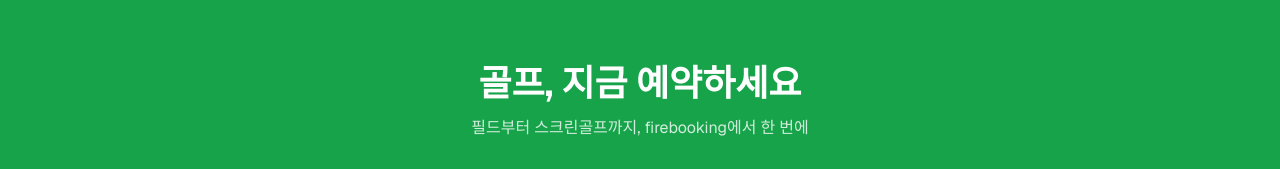
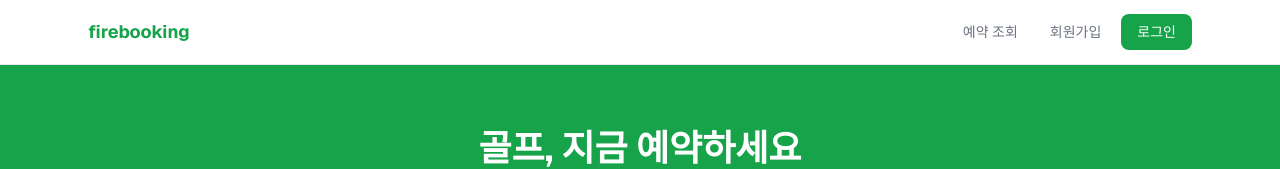
Before and after one commit to kcg020529/firebooking, a Next.js app: page / in a window 1280 px wide. Shown: the top 169 px of the page. Built offline with nearby package versions, Linux system fonts and the light colour scheme; no server answers.

Commit message:
feat: login/logout ui

```diff
--- a/app/layout.js
+++ b/app/layout.js
@@ -1,5 +1,6 @@
 import { Geist, Geist_Mono } from "next/font/google";
 import ChatWidget from "../components/chat/ChatWidget";
+import SiteHeader from "../components/SiteHeader";
 import "./globals.css";
 
 const geistSans = Geist({
@@ -24,6 +25,7 @@
       className={`${geistSans.variable} ${geistMono.variable} h-full antialiased`}
     >
       <body className="min-h-full flex flex-col">
+        <SiteHeader />
         {children}
         <ChatWidget />
       </body>
--- a/app/my/page.js
+++ b/app/my/page.js
@@ -2,7 +2,6 @@
 import Link from "next/link";
 import { getCurrentUser } from "@/lib/auth";
 import { listMyBookings } from "@/lib/bookings";
-import LogoutButton from "@/components/LogoutButton";
 import { TYPE_LABEL } from "@/lib/courseType";
 
 /** 로그인 상태에 따라 내용이 달라지므로 캐시하지 않는다. */
@@ -24,15 +23,12 @@
   return (
     <main className="flex-1 px-6 py-12">
       <div className="mx-auto w-full max-w-3xl">
-        <div className="flex flex-wrap items-start justify-between gap-4">
         <div>
           <h1 className="text-2xl font-bold">내 예약</h1>
           <p className="mt-1 text-sm text-muted-foreground">
             {user.displayName ?? user.email}
             <span className="ml-2 rounded bg-muted px-1.5 py-0.5 text-xs">{user.role}</span>
           </p>
-          </div>
-          <LogoutButton />
         </div>
 
         {bookings.length === 0 ? (
--- /dev/null
+++ b/components/SiteHeader.js
@@ -0,0 +1,65 @@
+import Link from "next/link";
+import { getCurrentUser, isStaff } from "@/lib/auth";
+import LogoutButton from "@/components/LogoutButton";
+
+/**
+ * 모든 화면에서 인증과 예약 조회 진입점을 제공한다.
+ * 로그인 여부는 브라우저가 전달한 값을 믿지 않고 서버에서 검증한다.
+ */
+export default async function SiteHeader() {
+  const user = await getCurrentUser();
+
+  return (
+    <header className="border-b border-border bg-card">
+      <div className="mx-auto flex min-h-16 max-w-6xl flex-wrap items-center justify-between gap-3 px-6 py-3">
+        <Link href="/" className="text-lg font-bold text-brand">
+          firebooking
+        </Link>
+
+        <nav aria-label="주요 메뉴" className="flex flex-wrap items-center justify-end gap-2">
+          <Link
+            href="/lookup"
+            className="rounded-lg px-3 py-2 text-sm text-muted-foreground transition hover:bg-muted hover:text-foreground"
+          >
+            예약 조회
+          </Link>
+
+          {user ? (
+            <>
+              <Link
+                href="/my"
+                className="rounded-lg px-3 py-2 text-sm text-muted-foreground transition hover:bg-muted hover:text-foreground"
+              >
+                내 예약
+              </Link>
+              {isStaff(user) && (
+                <Link
+                  href="/admin"
+                  className="rounded-lg px-3 py-2 text-sm text-muted-foreground transition hover:bg-muted hover:text-foreground"
+                >
+                  관리자
+                </Link>
+              )}
+              <LogoutButton />
+            </>
+          ) : (
+            <>
+              <Link
+                href="/signup"
+                className="rounded-lg px-3 py-2 text-sm text-muted-foreground transition hover:bg-muted hover:text-foreground"
+              >
+                회원가입
+              </Link>
+              <Link
+                href="/login"
+                className="rounded-lg bg-brand px-4 py-2 text-sm font-medium text-brand-foreground transition hover:opacity-90"
+              >
+                로그인
+              </Link>
+            </>
+          )}
+        </nav>
+      </div>
+    </header>
+  );
+}
```
Lines whose indentation alone changed are shown as unchanged.
